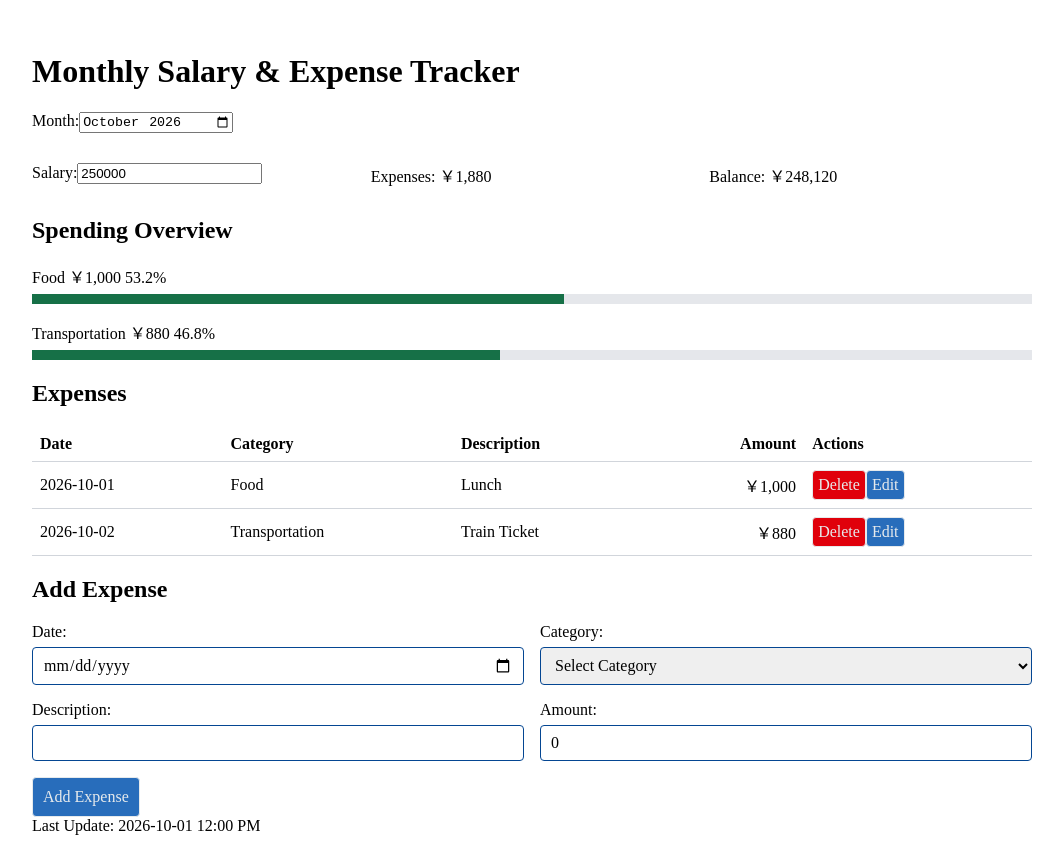
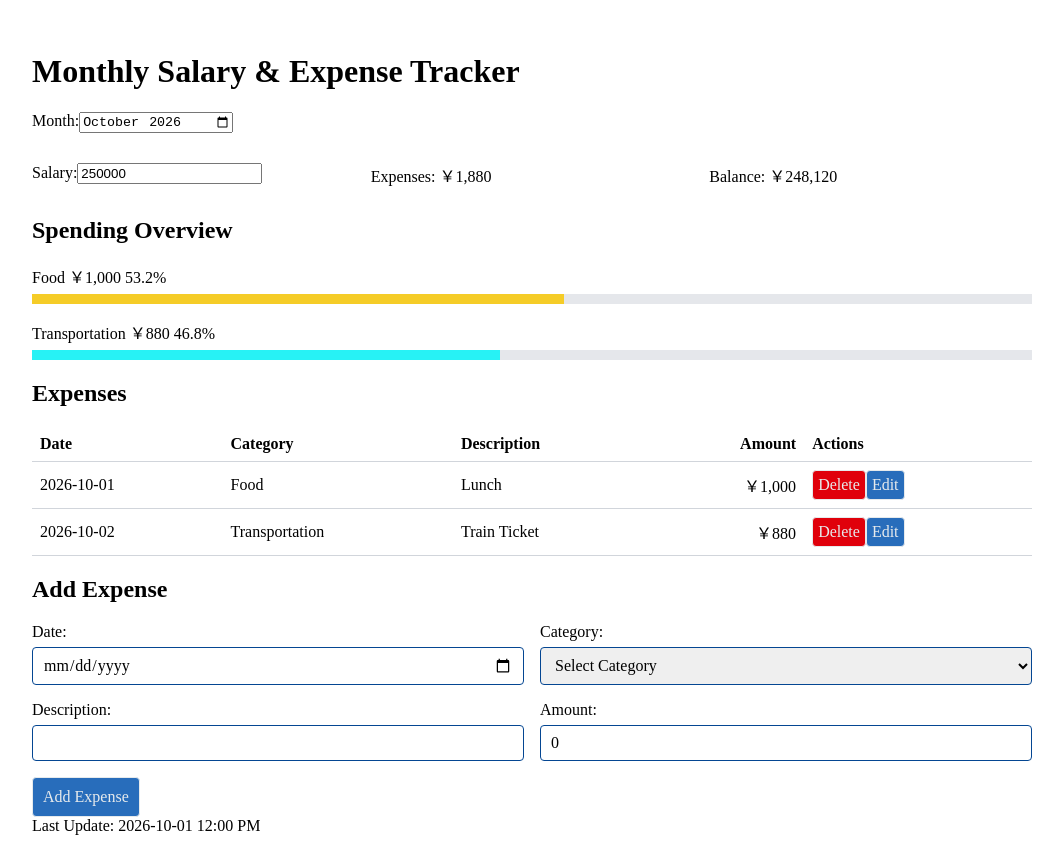
Before and after one commit to Ctone12/monthly-expense-tracker, a Vue app: page / in a window 1280 px wide. Shown: the whole page, without its empty margins (108-1171 px from the left). Built offline with nearby package versions, Linux system fonts and the light colour scheme; the HTML template or start-up script is replaced by a standard one.

Commit message:
add different colors for each cat

```diff
--- a/src/App.vue
+++ b/src/App.vue
@@ -32,7 +32,9 @@
         <li v-for="(total, category) in categoryTotals" :key="category">
           {{ category }} {{ formatAmount(total) }} {{ categoryPercentage(total).toFixed(1) + '%' }}
           <div class="category-bar" aria-hidden="true">
-            <div class="category-bar-fill" :style="{ width: categoryPercentage(total) + '%' }"></div>
+            <div class="category-bar-fill"
+              :style="{ width: categoryPercentage(total) + '%', backgroundColor: categoryColors[category] ?? '#6b7280' }">
+            </div>
           </div>
         </li>
       </ul>
@@ -141,6 +143,17 @@ export default defineComponent({
       'Insurance',
       'Others'
     ]
+
+    const categoryColors: Record<string, string> = {
+      Food: '#F5CC27',
+      Transportation: '#27F2F5',
+      Housing: '#F78B8B',
+      Utilities: '#2768F5',
+      Entertainment: '#580BA3',
+      Insurance: '#630419',
+      Others: '#5D4B66'
+
+    }
 
     const storageError = ref<string>('')
 
@@ -496,6 +509,7 @@ export default defineComponent({
 
     return {
       categories,
+      categoryColors,
       selectedMonth,
       expenseError,
       storageError,
```
